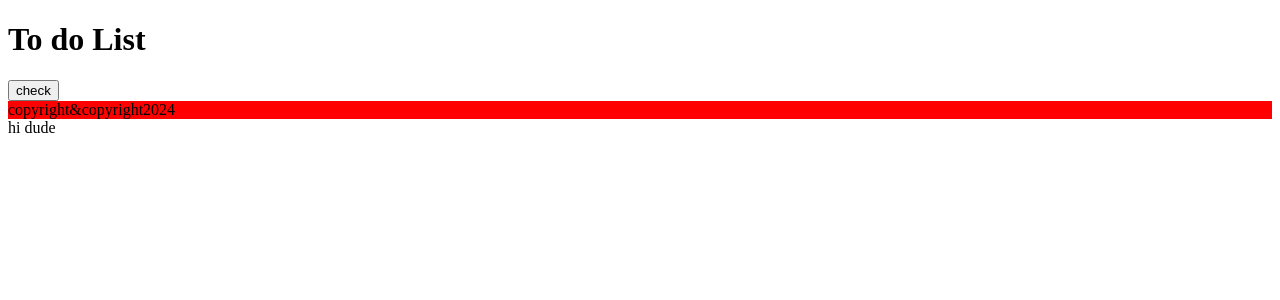
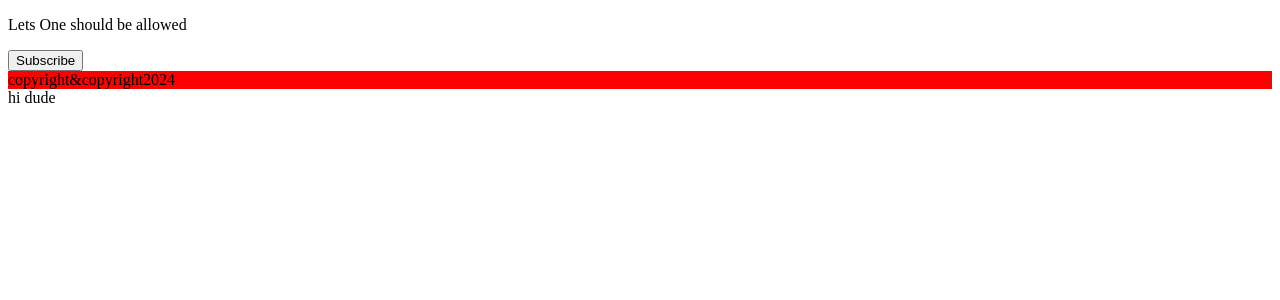
Before and after one commit to Naveenkumar-R96/My-React-course, a React (Create React App) app: page / in a window 1280 px wide. Shown: the top 300 px of the page. Built offline with nearby package versions, Linux system fonts and the light colour scheme.

Commit message:
useState hook learned

```diff
--- a/src/Header.js
+++ b/src/Header.js
@@ -1,22 +1,28 @@
 
-
+import { useState } from 'react'
 import React from 'react'
 
 const Header = () => {
 
-    const handleClick1=(e)=>{
-        console.log(e.target.className)
-    }
-    const handleClick2=(name)=>{
-        console.log(`yes ${name}`)
-    }
-  return (
+
+  const [number,setNumber]=useState('One')
+
+
+  function handleNameChange(){
+    const names=["one","two","three"];
+    const int =Math.floor(Math.random()*3);
+    setNumber( names[int]);
+  }
+
+   return(
     <header>
-        <h1 className='hi' onDoubleClick={(e)=>handleClick1(e)}>To do List</h1>
-        <div> <button onClick={()=>handleClick2('NAVEEN')}>check</button></div>
+    <p>Lets {number} should be allowed</p>
+    <button onClick={handleNameChange}>Subscribe</button>
+    </header>
+   )
 
-    </header>
-  )
-}
+  }
+
+
 
 export default Header
```
